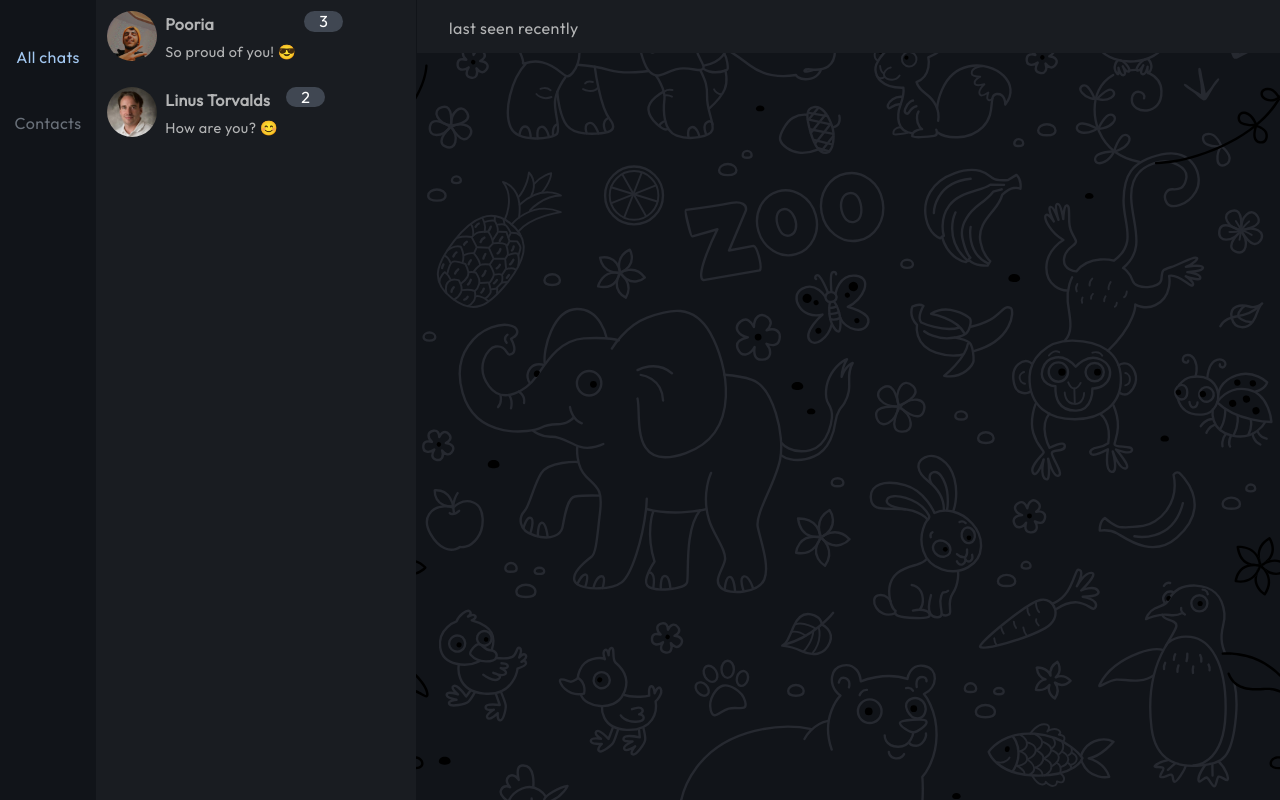
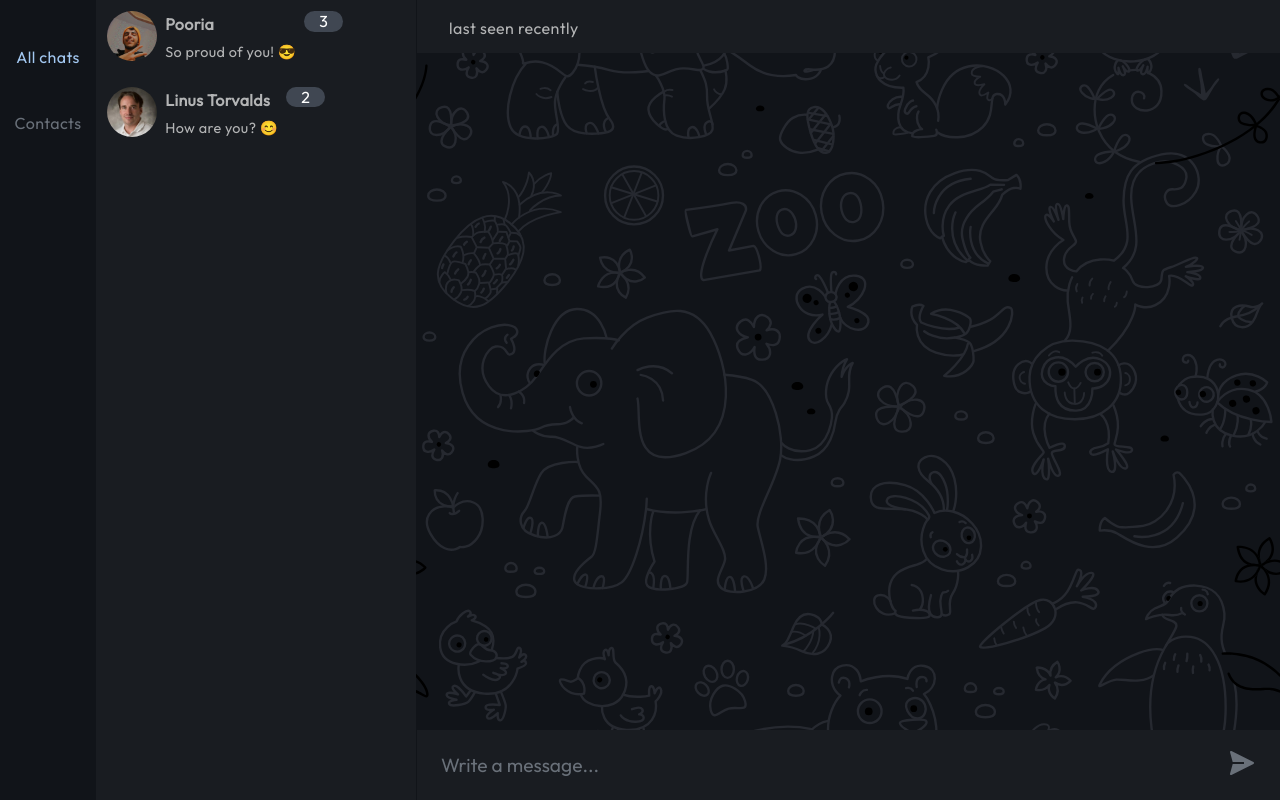
Before and after one commit to pooridev/digikala-task, a React (Create React App) app: page /1/chats in a window 1280 px wide. Built offline with nearby package versions, Linux system fonts and the light colour scheme; some icons are missing.

Commit message:
[feat] add chat form

```diff
--- a/src/components/Chat/Conversation.tsx
+++ b/src/components/Chat/Conversation.tsx
@@ -2,6 +2,7 @@ import { FunctionComponent } from 'react';
 
 import Header from './Header';
 import { ConversationProp } from '../../types/components/Chat/Conversation/conversation';
+import SendMessageForm from './SendMessageForm';
 
 /**
  *
@@ -11,6 +12,7 @@ const Conversation: FunctionComponent<ConversationProp> = ({ contact }) => {
   return (
     <section className='conversation'>
       <Header contact={contact} />
+      <SendMessageForm />
     </section>
   );
 };
--- /dev/null
+++ b/src/components/Chat/SendMessageForm.tsx
@@ -0,0 +1,43 @@
+import { Icon } from '@iconify/react';
+import { FormEvent, useState } from 'react';
+
+const SendMessageForm = () => {
+  const [message, setMessage] = useState('');
+
+  const changeMessageInputHandler = (
+    e: React.ChangeEvent<HTMLInputElement>
+  ) => {
+    setMessage(e.target.value);
+  };
+
+  const sendMessageHandler = (e: FormEvent) => {
+    e.preventDefault();
+  };
+
+  return (
+    <form
+      onSubmit={sendMessageHandler}
+      role='form'
+      className='send-message-form'>
+      <input
+        aria-invalid={message.trim().length === 0}
+        value={message}
+        onChange={changeMessageInputHandler}
+        className='send-message-form__input'
+        type='text'
+        placeholder='Write a message...'
+      />
+      <button
+        type='submit'
+        className={
+          message.trim().length === 0
+            ? 'send-message-button'
+            : 'send-message-button valid'
+        }>
+        <Icon fontSize='2rem' icon='carbon:send-filled' />
+      </button>
+    </form>
+  );
+};
+
+export default SendMessageForm;
--- a/src/styles/components/Chat/conversation.scss
+++ b/src/styles/components/Chat/conversation.scss
@@ -5,4 +5,5 @@
   background-image: url('../../../assets/images/backgrounds/telegram-chat-bg.svg');
   background-position: center;
   background-size: cover;
+  position: relative;
 }
--- /dev/null
+++ b/src/styles/components/Chat/send-message-form.scss
@@ -0,0 +1,37 @@
+.send-message-form {
+  position: absolute;
+  bottom: 0;
+  left: 0;
+  width: 100%;
+  background: $black_400;
+  padding: 1rem;
+  border-left: 1px solid $black_500;
+  display: flex;
+  justify-content: space-between;
+  &__input {
+    width: 50%;
+    border: none;
+    background: transparent;
+    color: $gray_50;
+    padding: 0.5rem;
+    font-size: 1.2rem;
+    border-radius: 0;
+    outline: none;
+
+    &::placeholder {
+      color: $gray_200;
+    }
+  }
+
+  .send-message-button {
+    border: 0;
+    outline: 0;
+    background: transparent;
+    color: $gray_200;
+
+    &.valid {
+      color: $gray_50 !important;
+      cursor: pointer;
+    }
+  }
+}
--- a/src/styles/main.scss
+++ b/src/styles/main.scss
@@ -16,7 +16,7 @@
 @import './components/ContactInfo/profile-card.scss';
 @import './components/Chat/conversation.scss';
 @import './components/Chat/header.scss';
-
+@import './components/Chat/send-message-form.scss';
 /*
   ----------- Pages -----------
   -----------       -----------
```
